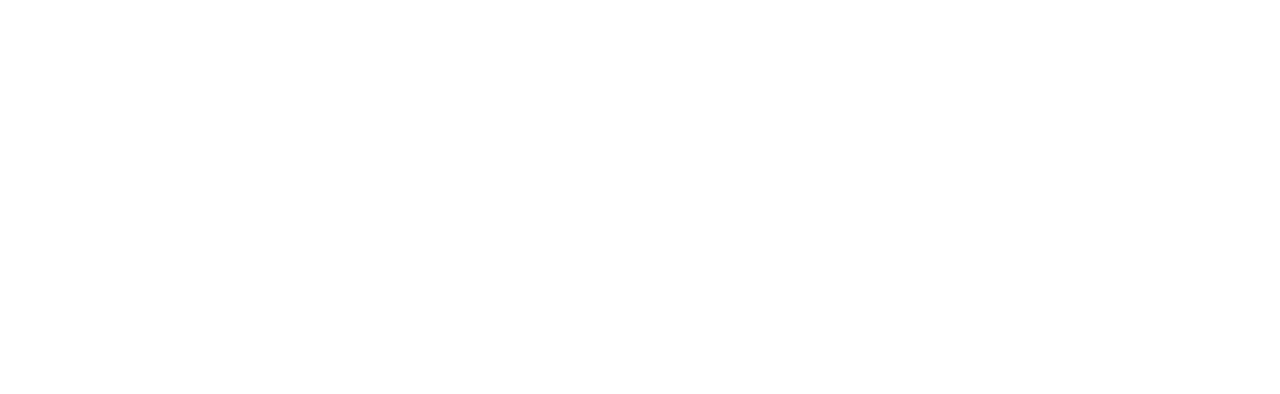
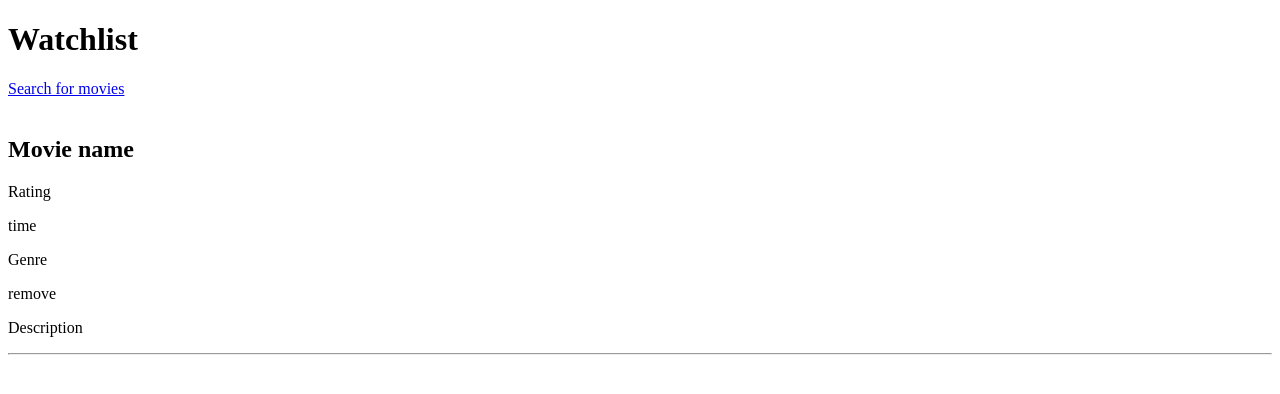
Before and after one commit to phuong-hoa-vu/Movie-watchlist, a plain HTML site: page watchlist.html in a window 1280 px wide. Drawn offline with Linux system fonts and the light colour scheme.

Commit message:
add html

```diff
--- a/watchlist.html
+++ b/watchlist.html
@@ -6,6 +6,28 @@
     <title>Watchlist</title>
 </head>
 <body>
+    <header>
+        <div id="heading">
+            <h1>Watchlist</h1>
+            <a href="./index.html">Search for movies</a>
+        </div>
+    </header>
+    <div>
+        <img id="img"/>
+       <div id="info">
+        <div id="title">
+            <h2> Movie name</h2>
+            <p>Rating</p>
+        </div>
+        <div id="extra">
+            <p>time</p>
+            <p>Genre</p>
+            <p>remove</p>
+        </div>
+        <p>Description</p>
+       </div>
 
+        <hr>
+    </div>
 </body>
 </html>
```
Also changed, not shown: index.html (+6 -1 lines).
